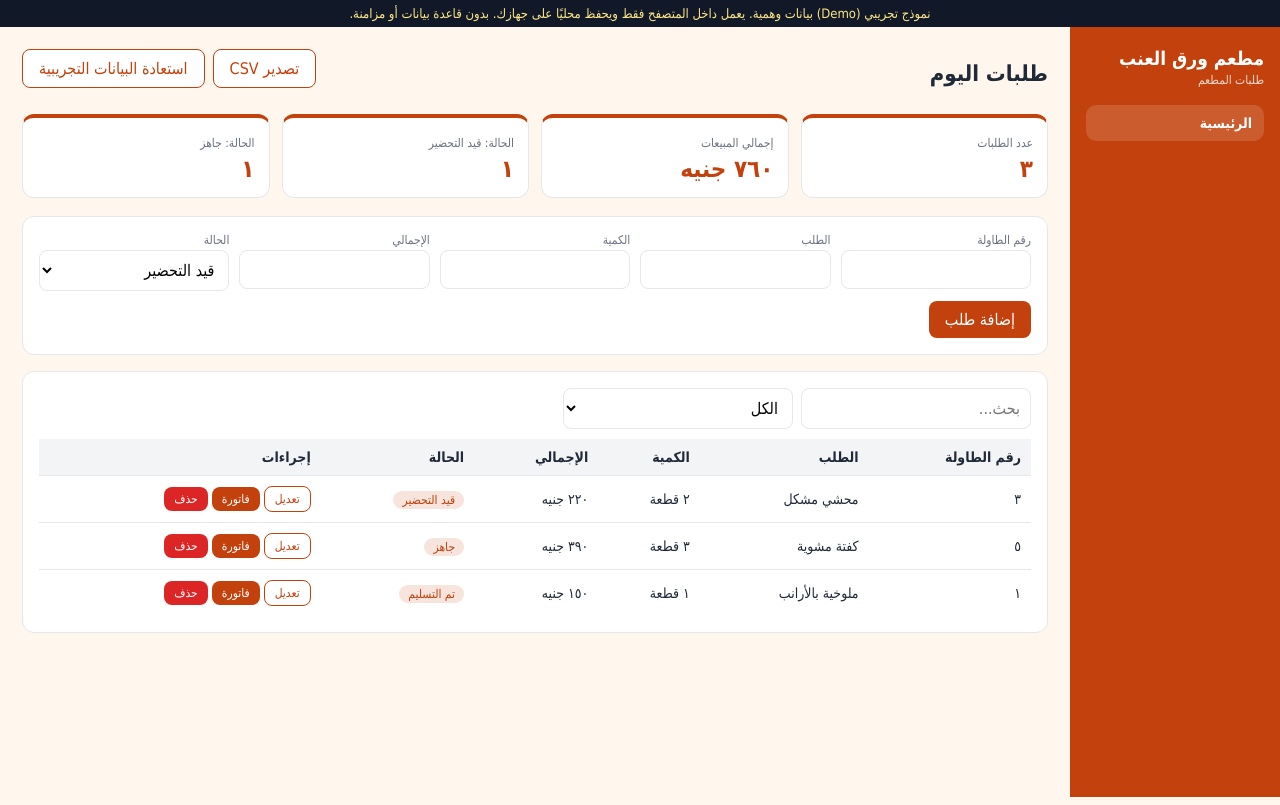
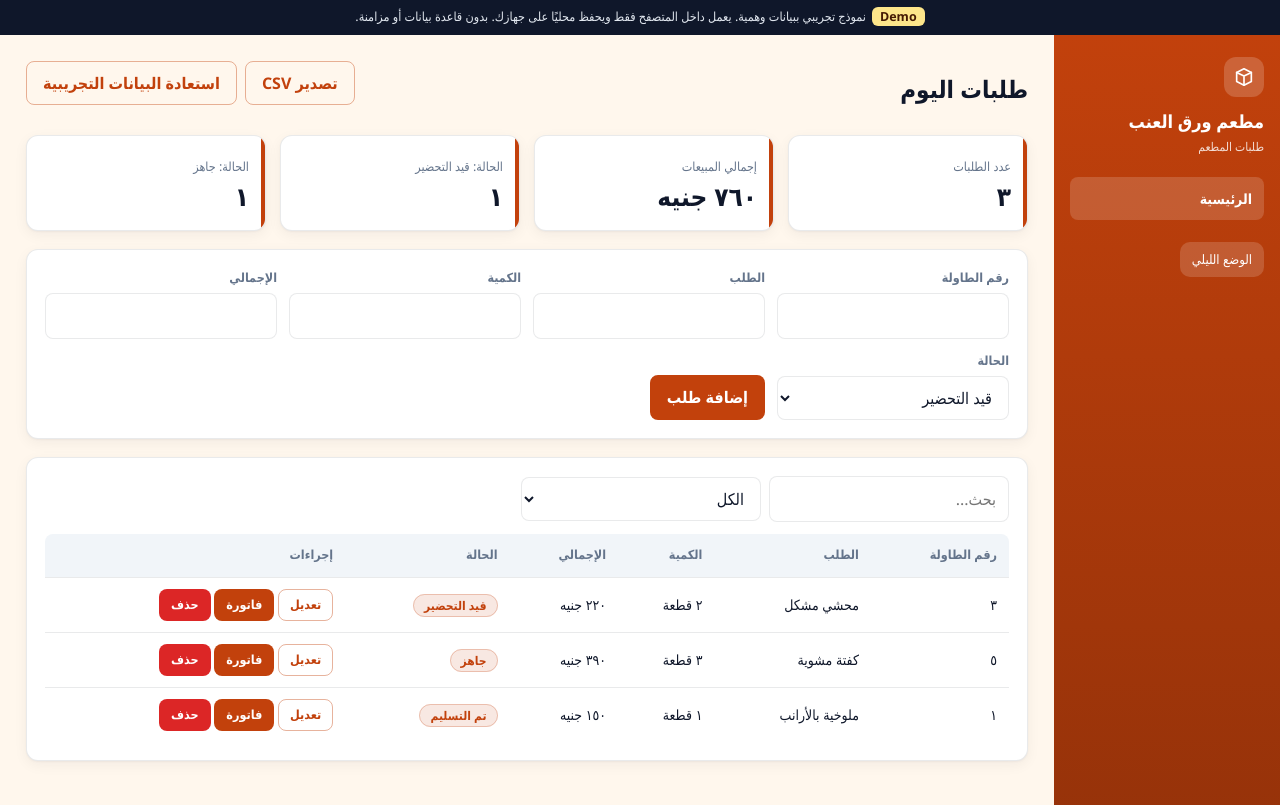
Before and after one commit to osama-web-demos/osama-web-demos.github.io, a plain HTML site: page demos/23-restaurant.html in a window 1280 px wide. Drawn offline with Linux system fonts and the light colour scheme.

Commit message:
Update 23-restaurant.html

```diff
--- a/demos/23-restaurant.html
+++ b/demos/23-restaurant.html
@@ -5,42 +5,54 @@
 <meta name="viewport" content="width=device-width,initial-scale=1">
 <title>مطعم ورق العنب | نموذج تجريبي</title>
 <style>
-:root{--p:#c2410c;--p2:#fb923c;--bg:#fff7ed;--card:#fff;--tx:#1f2937;--mu:#6b7280;--bd:#e5e7eb;--r:12px}
-*{box-sizing:border-box}body{margin:0;font-family:Tahoma,"Segoe UI",Arial,sans-serif;background:var(--bg);color:var(--tx)}
-.demo-bar{background:#111827;color:#fde68a;font-size:13px;text-align:center;padding:6px 10px}
+:root{--p:#c2410c;--p2:#fb923c;--bg:#fff7ed;--card:#fff;--tx:#0f172a;--mu:#64748b;--bd:rgba(15,23,42,.09);--r:12px;--r2:calc(var(--r) - 4px);--sh:0 1px 2px rgba(15,23,42,.04),0 4px 14px rgba(15,23,42,.05);--ease:cubic-bezier(.16,1,.3,1);--hd:#f1f5f9;--in:#fff}
+[data-theme=dark]{--bg:#09090b;--card:#121215;--tx:#f1f5f9;--mu:#94a3b8;--bd:rgba(255,255,255,.09);--sh:inset 0 1px 0 rgba(255,255,255,.05),0 8px 24px rgba(0,0,0,.35);--hd:#1a1a20;--in:#17171c;color-scheme:dark}
+*{box-sizing:border-box}html{scroll-behavior:smooth}body{margin:0;font-family:"Segoe UI",Tahoma,Arial,sans-serif;background:var(--bg);color:var(--tx);line-height:1.65;letter-spacing:0;transition:background .2s,color .2s}
+:focus-visible{outline:none;box-shadow:0 0 0 3px color-mix(in srgb,var(--p) 30%,transparent)}
+.demo-bar{background:#0f172a;color:#e2e8f0;font-size:12.5px;text-align:center;padding:7px 10px}.demo-bar b{background:#fde68a;color:#451a03;border-radius:6px;padding:1px 8px;margin-inline-end:6px}
 .demo-bar a{color:#fff}
-.wrap{display:flex;min-height:calc(100vh - 30px)}
-.side{background:var(--p);color:#fff;padding:20px 16px;min-width:210px}
-.side h1{font-size:19px;margin:0 0 4px}.side p{margin:0 0 18px;font-size:12px;opacity:.8}
-.side .nav b{display:block;padding:10px 12px;border-radius:10px;background:rgba(255,255,255,.14);font-size:14px;margin-bottom:6px}
-.main{flex:1;padding:22px;max-width:1100px}
-.top{display:flex;justify-content:space-between;align-items:center;gap:10px;flex-wrap:wrap;margin-bottom:16px}
-.top h2{margin:0;font-size:22px}
-.stats{display:grid;grid-template-columns:repeat(auto-fit,minmax(170px,1fr));gap:12px;margin-bottom:18px}
-.st{background:var(--card);border:1px solid var(--bd);border-radius:var(--r);padding:14px;border-top:4px solid var(--p)}
-.st small{color:var(--mu);font-size:12px}.st div{font-size:24px;font-weight:700;margin-top:4px;color:var(--p)}
-.card{background:var(--card);border:1px solid var(--bd);border-radius:var(--r);padding:16px;margin-bottom:16px}
-form.f{display:grid;grid-template-columns:repeat(auto-fit,minmax(180px,1fr));gap:10px}
-label{font-size:12px;color:var(--mu);display:block;margin-bottom:3px}
-input,select{width:100%;padding:9px 10px;border:1px solid var(--bd);border-radius:8px;font:inherit;background:#fff}
-input:focus,select:focus{outline:2px solid var(--p2);border-color:transparent}
-.btn{background:var(--p);color:#fff;border:0;padding:9px 16px;border-radius:8px;cursor:pointer;font:inherit}
-.btn.o{background:#fff;color:var(--p);border:1px solid var(--p)}.btn.s{padding:5px 10px;font-size:12px}.btn.d{background:#dc2626}
-.tools{display:flex;gap:8px;flex-wrap:wrap;margin-bottom:10px}.tools input,.tools select{max-width:230px}
-.tw{overflow-x:auto}table{width:100%;border-collapse:collapse;font-size:14px}
-th{background:#f3f4f6;text-align:right;padding:10px;white-space:nowrap}td{padding:10px;border-top:1px solid var(--bd);white-space:nowrap}
-.tag{padding:2px 9px;border-radius:99px;font-size:12px;background:color-mix(in srgb,var(--p) 14%,white);color:var(--p)}
-.empty{text-align:center;color:var(--mu);padding:24px}
+.wrap{display:flex;min-height:calc(100vh - 32px)}
+.side{background:linear-gradient(180deg,var(--p),color-mix(in srgb,var(--p) 78%,#000));color:#fff;padding:22px 16px;min-width:226px}
+.logo{width:40px;height:40px;border-radius:12px;background:rgba(255,255,255,.18);display:grid;place-items:center;margin-bottom:12px}.logo svg{width:22px;height:22px;stroke:#fff;fill:none;stroke-width:1.8;stroke-linecap:round;stroke-linejoin:round}
+.side h1{font-size:18px;margin:0 0 4px;line-height:1.35}.side p{margin:0 0 20px;font-size:12px;opacity:.82}
+.side .nav b{display:block;padding:10px 12px;border-radius:var(--r2);background:rgba(255,255,255,.16);font-size:14px;margin-bottom:6px;font-weight:600}
+.main{flex:1;padding:26px;max-width:1120px}
+.top{display:flex;justify-content:space-between;align-items:center;gap:10px;flex-wrap:wrap;margin-bottom:18px}.top h2{margin:0;font-size:24px;line-height:1.25}
+.stats{display:grid;grid-template-columns:repeat(auto-fit,minmax(180px,1fr));gap:14px;margin-bottom:18px}
+.st{background:var(--card);border:1px solid var(--bd);border-radius:var(--r);padding:16px;box-shadow:var(--sh);position:relative;overflow:hidden;transition:transform .18s var(--ease)}.st:hover{transform:translateY(-2px)}
+.st:before{content:"";position:absolute;inset-inline-start:0;top:0;bottom:0;width:4px;background:var(--p)}
+.st small{color:var(--mu);font-size:12.5px}.st div{font-size:26px;font-weight:700;margin-top:2px;font-variant-numeric:tabular-nums;line-height:1.3}
+.card{background:var(--card);border:1px solid var(--bd);border-radius:var(--r);padding:18px;margin-bottom:18px;box-shadow:var(--sh)}
+form.f{display:grid;grid-template-columns:repeat(auto-fit,minmax(190px,1fr));gap:12px}
+label{font-size:12.5px;color:var(--mu);display:block;margin-bottom:4px;font-weight:600}
+input,select{width:100%;min-height:42px;padding:9px 12px;border:1px solid var(--bd);border-radius:var(--r2);font:inherit;background:var(--in);color:var(--tx);transition:border-color .18s,box-shadow .18s}
+input:focus,select:focus{border-color:var(--p);box-shadow:0 0 0 3px color-mix(in srgb,var(--p) 22%,transparent);outline:none}
+input.bad{border-color:#dc2626}.err{color:#dc2626;font-size:12px;min-height:16px}
+.btn{background:var(--p);color:#fff;border:1px solid transparent;min-height:40px;padding:8px 16px;border-radius:var(--r2);cursor:pointer;font:inherit;font-weight:600;transition:all .18s var(--ease)}
+.btn:hover{filter:brightness(1.08);transform:translateY(-1px)}.btn:active{transform:scale(.97)}
+.btn.o{background:transparent;color:var(--p);border-color:color-mix(in srgb,var(--p) 40%,transparent)}.btn.s{min-height:32px;padding:4px 11px;font-size:12.5px}.btn.d{background:#dc2626}
+.tools{display:flex;gap:8px;flex-wrap:wrap;margin-bottom:12px;align-items:center}.tools input,.tools select{max-width:240px}
+.tw{overflow-x:auto;border-radius:var(--r2)}table{width:100%;border-collapse:collapse;font-size:14px;font-variant-numeric:tabular-nums}
+th{background:var(--hd);text-align:right;padding:11px 12px;white-space:nowrap;font-size:12.5px;color:var(--mu);font-weight:700}td{padding:11px 12px;border-top:1px solid var(--bd);white-space:nowrap}
+tbody tr{transition:background .15s}tbody tr:hover{background:color-mix(in srgb,var(--p) 5%,transparent)}
+.tag{padding:2px 10px;border-radius:99px;font-size:12px;font-weight:600;background:color-mix(in srgb,var(--p) 12%,var(--card));color:var(--p);border:1px solid color-mix(in srgb,var(--p) 25%,transparent)}
+.empty{text-align:center;color:var(--mu);padding:34px 10px}.empty svg{width:44px;height:44px;stroke:var(--mu);fill:none;stroke-width:1.4;display:block;margin:0 auto 8px;opacity:.7}
+.tg{position:fixed;inset-inline-start:18px;bottom:18px;display:grid;gap:8px;z-index:50}.toast{background:#0f172a;color:#fff;padding:11px 16px;border-radius:12px;font-size:14px;box-shadow:0 12px 30px rgba(0,0,0,.25);animation:in .3s var(--ease)}.toast.e{background:#b91c1c}
+@keyframes in{from{opacity:0;transform:translateY(10px) scale(.96)}to{opacity:1;transform:none}}
+.mo{position:fixed;inset:0;background:rgba(2,6,23,.55);display:none;place-items:center;z-index:60;padding:16px}.mo.on{display:grid}.md{background:var(--card);border-radius:18px;padding:22px;max-width:380px;width:100%;box-shadow:0 24px 60px rgba(0,0,0,.35);animation:in .25s var(--ease)}.md h3{margin:0 0 6px}.md p{color:var(--mu);margin:0 0 16px}.md .r{display:flex;gap:8px;justify-content:flex-start}
+.th{background:rgba(255,255,255,.16);border:0;color:#fff;border-radius:10px;padding:7px 12px;cursor:pointer;font:inherit;font-size:13px;margin-top:16px;transition:all .18s var(--ease)}.th:active{transform:scale(.97)}
 .rc{display:none}
-@media(max-width:760px){.wrap{display:block}.side{display:flex;align-items:center;justify-content:space-between;min-width:0}.side p,.side .nav{display:none}.main{padding:14px}}
-@media print{body *{visibility:hidden}.rc,.rc *{visibility:visible}.rc{display:block;position:absolute;inset:0;padding:30px}.demo-bar{display:none}}
+@media(max-width:760px){.wrap{display:block}.side{display:flex;align-items:center;justify-content:space-between;min-width:0;padding:12px 16px}.side p,.side .nav,.logo{display:none}.side .th{margin:0}.main{padding:14px}.top h2{font-size:20px}}
+@media(prefers-reduced-motion:reduce){*{animation:none!important;transition:none!important}}
+::-webkit-scrollbar{height:6px;width:6px}::-webkit-scrollbar-thumb{background:var(--bd);border-radius:6px}
+@media print{body *{visibility:hidden}.rc,.rc *{visibility:visible}.rc{display:block;position:absolute;inset:0;padding:30px;color:#000;background:#fff}.demo-bar{display:none}}
 .rc h3{text-align:center;margin:0 0 4px}.rc .l{display:flex;justify-content:space-between;border-bottom:1px dashed #999;padding:6px 0}
 </style>
 </head>
 <body>
-<div class="demo-bar">نموذج تجريبي (Demo) بيانات وهمية. يعمل داخل المتصفح فقط ويحفظ محليًا على جهازك. بدون قاعدة بيانات أو مزامنة.</div>
+<div class="demo-bar"><b>Demo</b>نموذج تجريبي ببيانات وهمية. يعمل داخل المتصفح فقط ويحفظ محليًا على جهازك. بدون قاعدة بيانات أو مزامنة.</div>
 <div class="wrap">
-<aside class="side"><h1>مطعم ورق العنب</h1><p>طلبات المطعم</p><div class="nav"><b>الرئيسية</b></div></aside>
+<aside class="side"><div class="logo"><svg viewBox="0 0 24 24"><path d="M4 7l8-4 8 4v10l-8 4-8-4z"/><path d="M4 7l8 4 8-4M12 11v10"/></svg></div><h1>مطعم ورق العنب</h1><p>طلبات المطعم</p><div class="nav"><b>الرئيسية</b></div><button class="th" id="theme" aria-label="تبديل الوضع الليلي">الوضع الليلي</button></aside>
 <main class="main">
 <div class="top"><h2>طلبات اليوم</h2><div class="tools"><button class="btn o" id="csv">تصدير CSV</button><button class="btn o" id="reset">استعادة البيانات التجريبية</button></div></div>
 <div class="stats" id="stats"></div>
@@ -48,10 +60,10 @@ th{background:#f3f4f6;text-align:right;padding:10px;white-space:nowrap}td{paddin
 <div class="card">
 <div class="tools"><input id="q" placeholder="بحث..."><select id="fil"></select></div>
 <div class="tw"><table><thead id="th"></thead><tbody id="tb"></tbody></table></div>
-<div class="empty" id="em" style="display:none">لا توجد نتائج</div>
+<div class="empty" id="em" style="display:none"><svg viewBox="0 0 24 24"><circle cx="11" cy="11" r="7"/><path d="M21 21l-4.3-4.3"/></svg><b>لا توجد نتائج</b><div>جرّب تغيير البحث أو أضف سجلاً جديداً.</div></div>
 </div>
 </main></div>
-<div class="rc" id="rc"></div>
+<div class="rc" id="rc"></div><div class="tg" id="tg" aria-live="polite"></div><div class="mo" id="mo"><div class="md" role="dialog" aria-modal="true"><h3 id="mt"></h3><p id="mp"></p><div class="r"><button class="btn d" id="my">تأكيد</button><button class="btn o" id="mn">رجوع</button></div></div></div>
 <script>
 const CFG={"key": "restaurant", "title": "مطعم ورق العنب", "fields": [{"k": "table", "l": "رقم الطاولة", "t": "number"}, {"k": "item", "l": "الطلب", "t": "text"}, {"k": "qty", "l": "الكمية", "t": "number", "u": "قطعة", "sum": false}, {"k": "total", "l": "الإجمالي", "t": "number", "u": "جنيه", "sum": true}, {"k": "st", "l": "الحالة", "t": "select", "o": ["قيد التحضير", "جاهز", "تم التسليم"]}], "cols": ["table", "item", "qty", "total", "st"], "seed": [{"table": 3, "item": "محشي مشكل", "qty": 2, "total": 220, "st": "قيد التحضير"}, {"table": 5, "item": "كفتة مشوية", "qty": 3, "total": 390, "st": "جاهز"}, {"table": 1, "item": "ملوخية بالأرانب", "qty": 1, "total": 150, "st": "تم التسليم"}], "countLabel": "عدد الطلبات", "sumLabel": "إجمالي المبيعات", "receipt": "فاتورة", "addLabel": "إضافة طلب"};
 const KEY="demo_"+CFG.key;
@@ -60,12 +72,18 @@ let editId=null;
 const $=s=>document.querySelector(s);
 const save=()=>localStorage.setItem(KEY,JSON.stringify(rows));
 const esc=s=>String(s??"").replace(/[&<>"]/g,c=>({"&":"&amp;","<":"&lt;",">":"&gt;",'"':"&quot;"}[c]));
+const toast=(m,e)=>{const t=document.createElement("div");t.className="toast"+(e?" e":"");t.textContent=m;$("#tg").appendChild(t);setTimeout(()=>t.remove(),2800)};
+let _y=null;const ask=(t,p,f)=>{$("#mt").textContent=t;$("#mp").textContent=p;$("#mo").classList.add("on");_y=f;$("#my").focus()};
+$("#mn").onclick=()=>$("#mo").classList.remove("on");$("#my").onclick=()=>{$("#mo").classList.remove("on");_y&&_y()};
+document.addEventListener("keydown",e=>{if(e.key==="Escape")$("#mo").classList.remove("on")});
+const TK="demo_theme";if(localStorage.getItem(TK)==="dark")document.documentElement.dataset.theme="dark";
+$("#theme").onclick=()=>{const d=document.documentElement.dataset.theme==="dark";document.documentElement.dataset.theme=d?"":"dark";localStorage.setItem(TK,d?"":"dark")};
 const fmt=n=>Number(n||0).toLocaleString("ar-EG");
 function buildForm(){
  $("#form").innerHTML=CFG.fields.map(f=>`<div><label>${f.l}</label>`+(f.t==="select"?`<select name="${f.k}">${f.o.map(o=>`<option>${o}</option>`).join("")}</select>`:`<input name="${f.k}" type="${f.t}" ${f.t==="number"?'min="0"':''} ${f.req===false?"":"required"} value="${f.d||""}">`)+`</div>`).join("")+`<div style="align-self:end"><button class="btn" id="sub">${CFG.addLabel}</button> <button type="button" class="btn o" id="cancel" style="display:none">إلغاء</button></div>`;
- $("#form").onsubmit=e=>{e.preventDefault();const d={};CFG.fields.forEach(f=>{const v=$("#form").elements[f.k].value;d[f.k]=f.t==="number"?Number(v):v});
+ $("#form").onsubmit=e=>{e.preventDefault();const wasEdit=editId!==null;const d={};CFG.fields.forEach(f=>{const v=$("#form").elements[f.k].value;d[f.k]=f.t==="number"?Number(v):v});
   if(editId){rows=rows.map(r=>r.id===editId?{...r,...d}:r);editId=null}else{rows.unshift({id:Date.now(),...d})}
-  save();$("#form").reset();$("#sub").textContent=CFG.addLabel;$("#cancel").style.display="none";render()};
+  save();toast(wasEdit?"تم حفظ التعديل":"تمت الإضافة بنجاح");$("#form").reset();$("#sub").textContent=CFG.addLabel;$("#cancel").style.display="none";render()};
  $("#cancel").onclick=()=>{editId=null;$("#form").reset();$("#sub").textContent=CFG.addLabel;$("#cancel").style.display="none"};
  const sf=CFG.fields.find(f=>f.t==="select");
  $("#fil").innerHTML=`<option value="">الكل</option>`+(sf?sf.o.map(o=>`<option>${o}</option>`).join(""):"");
@@ -84,11 +102,11 @@ function render(){
  $("#stats").innerHTML=s;
 }
 window.ed=id=>{const r=rows.find(x=>x.id===id);editId=id;CFG.fields.forEach(f=>$("#form").elements[f.k].value=r[f.k]);$("#sub").textContent="حفظ التعديل";$("#cancel").style.display="";scrollTo({top:0,behavior:"smooth"})};
-window.del=id=>{if(confirm("حذف هذا السجل؟")){rows=rows.filter(r=>r.id!==id);save();render()}};
+window.del=id=>ask("حذف السجل؟","لن يمكن التراجع عن الحذف داخل هذا النموذج التجريبي.",()=>{rows=rows.filter(r=>r.id!==id);save();render();toast("تم حذف السجل")});
 window.rc=id=>{const r=rows.find(x=>x.id===id);$("#rc").innerHTML=`<h3>${CFG.title}</h3><p style="text-align:center;margin:0 0 12px;color:#666">إيصال تجريبي - بيانات وهمية</p>`+CFG.fields.map(f=>`<div class="l"><span>${f.l}</span><b>${esc(r[f.k])}${f.t==="number"&&f.u?" "+f.u:""}</b></div>`).join("")+`<p style="text-align:center;margin-top:16px;color:#666">رقم الإيصال: ${String(r.id).slice(-5)} | ${new Date().toLocaleDateString("ar-EG")}</p>`;print()};
 $("#q").oninput=render;$("#fil").onchange=render;
 $("#csv").onclick=()=>{const h=CFG.fields.map(f=>f.l).join(",");const b=rows.map(r=>CFG.fields.map(f=>'"'+String(r[f.k]).replace(/"/g,'""')+'"').join(",")).join("\n");const a=document.createElement("a");a.href=URL.createObjectURL(new Blob(["\ufeff"+h+"\n"+b],{type:"text/csv"}));a.download=CFG.key+".csv";a.click()};
-$("#reset").onclick=()=>{if(confirm("استعادة البيانات التجريبية؟")){rows=CFG.seed.map((r,i)=>({id:i+1,...r}));save();render()}};
+$("#reset").onclick=()=>ask("استعادة البيانات التجريبية؟","سيتم استبدال بياناتك المحلية بالبيانات الأصلية.",()=>{rows=CFG.seed.map((r,i)=>({id:i+1,...r}));save();render();toast("تمت الاستعادة")});
 buildForm();render();
 </script>
 </body></html>
```
